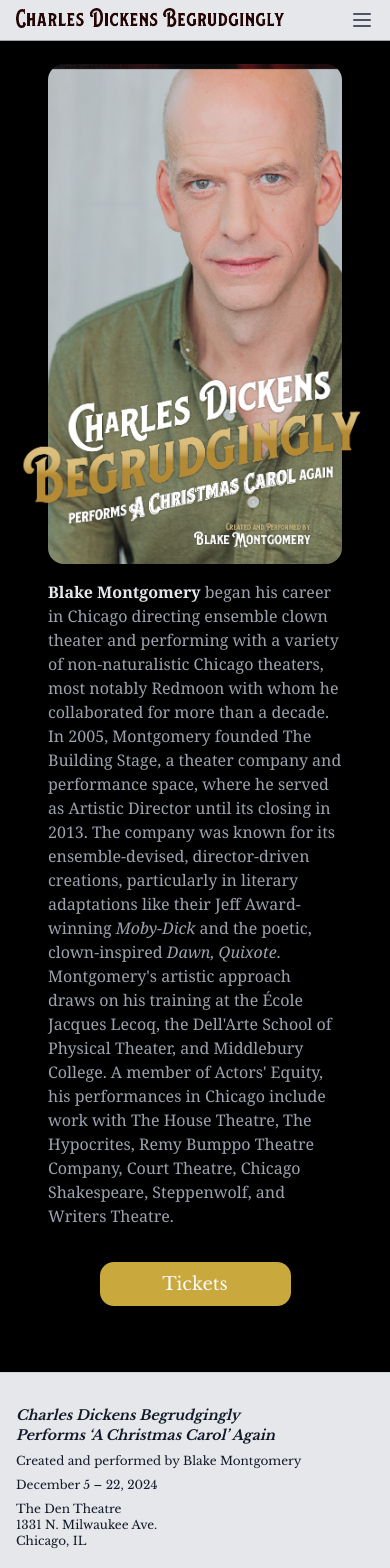
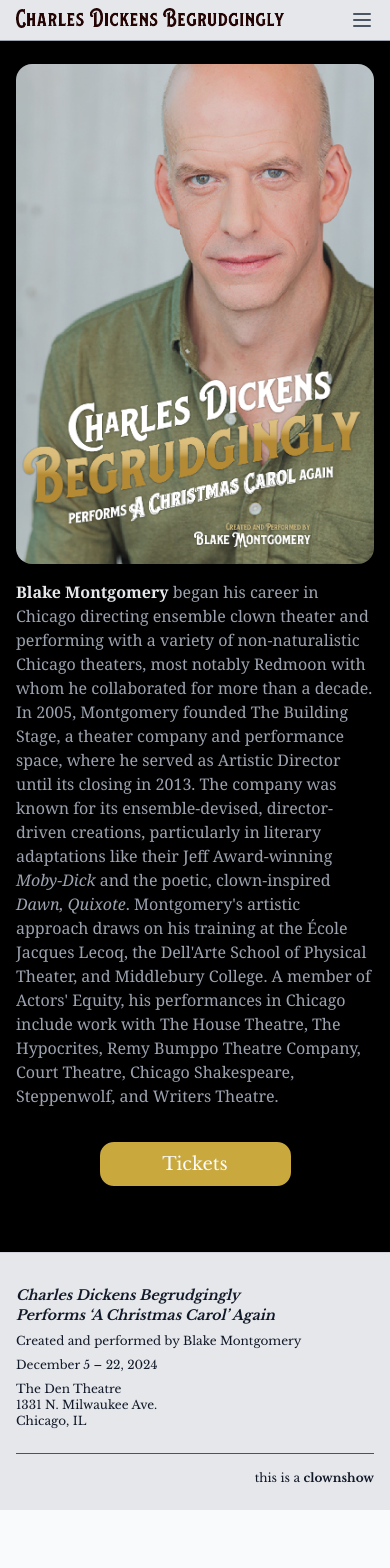
Before and after one commit to montblake/begrudgingly, a Next.js app: page /artist in a window 390 px wide. Shown: the top 1568 px of the page. After the commit the page ends 1510 px from the top, so only its background shows below. Built offline with nearby package versions, Linux system fonts and the light colour scheme.

Commit message:
Artist Padding

```diff
--- a/app/artist/page.tsx
+++ b/app/artist/page.tsx
@@ -30,8 +30,8 @@
         className="max-w-[1200px] mx-auto w-full h-full lg:h-fit flex flex-col lg:flex-row lg:justify-between lg:items-start gap-0 lg:mt-12 lg:overflow-scroll lg:py-8 lg:px-16 lg:gap-8 pt-8 sm:pt-12 lg:pt-16"
         ref={layeredImagesRef}
       >
-        <div className="relative w-full max-w-[600px] h-full mx-auto overflow-hidden lg:w-1/2 px-12 sm:px-0 ">
-          <div className="relative w-full mx-auto overflow-hidden lg:rounded-2xl  h-[500px] w-[500px] sm:h-[600px] sm:w-[600px] lg:h-[700px] lg:w-[500px] rounded-2xl">
+        <div className="relative w-full max-w-[600px] h-full mx-auto overflow-hidden lg:w-1/2 px-4  sm:px-12 lg:px-0 ">
+          <div className="relative w-full mx-auto overflow-hidden lg:rounded-2xl  h-[500px] w-[500px] sm:h-[600px] sm:w-[500px] lg:h-[700px] lg:w-[500px] rounded-2xl">
             <Image
               src="/dickens_layers/layered_blake.png"
               alt="Blake Montgomery Headshot"
@@ -58,7 +58,7 @@
         </div>
 
         <div className="w-full flex flex-col bg-black lg:w-1/2 max-w-[600px] mx-auto">
-          <div className="w-full relative z-40 font-serif px-12 sm:px-0 pb-8 sm:pb-12 md:pb-16 lg:pb-12 pt-4 lg:p-0 ">
+          <div className="w-full relative z-40 font-serif px-4 sm:px-12  lg:px-0 pb-8 sm:pb-12 lg:pb-12 pt-4 lg:p-0 ">
             <p className="text-gray-400 text-base lg:text-lg lg:text-lg">
               <span className="font-bold text-gray-200">Blake Montgomery</span>{" "}
               began his career in Chicago directing ensemble clown theater and
```
